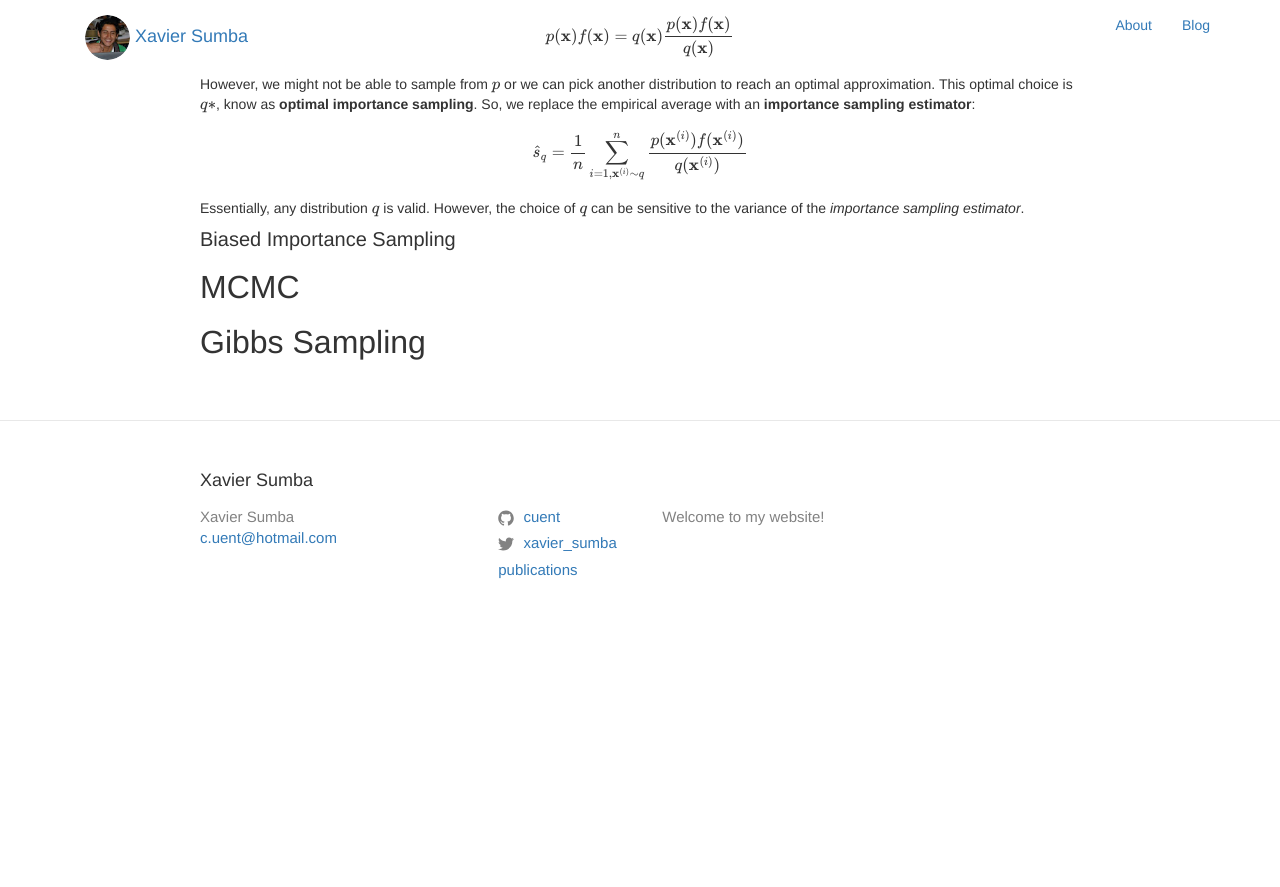
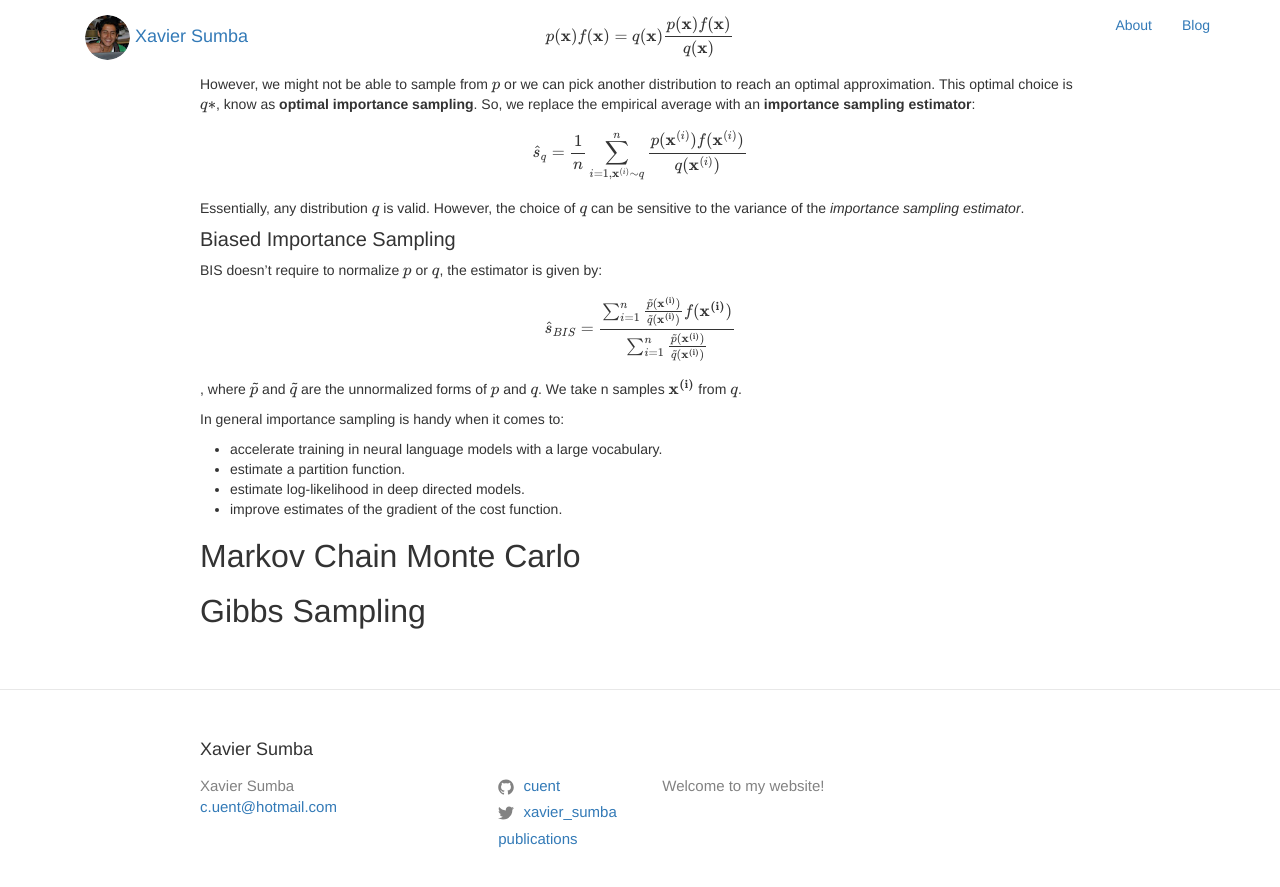
Before and after one commit to cuent/cuent.github.io, a Jekyll site: the page built from _posts/2019-07-31-sampling-methods.markdown, in a window 1280 px wide and 900 px high, scrolled down 874 px. Shown: the top 887 px of the window. Built offline with Jekyll 4.4.1, drawn with Linux system fonts in a browser that asks for light colours; nearby versions of some CDN libraries; formulas are drawn with MathJax 3; a style sheet for code colours, icons or effects is not loaded; before the commit the page ends 1509 px from its top, so only the background shows below that.

```diff
--- a/_posts/2019-07-31-sampling-methods.markdown
+++ b/_posts/2019-07-31-sampling-methods.markdown
@@ -43,6 +43,21 @@ $$\hat s_q=\frac{1}{n}\sum_{i=1, \mathbf{x}^{(i)}\sim q}^n \frac{p(\mathbf{x}^{(
 Essentially, any distribution $$q$$ is valid. However, the choice of $$q$$ can be sensitive to the variance of the _importance sampling estimator_.
 
 ####  Biased Importance Sampling
+BIS doesn't require to normalize $$p$$ or $$q$$, the estimator is given by:
 
-## MCMC
+$$
+\hat s_{BIS}=\frac{\sum_{i=1}^n\frac{\tilde p(\mathbf{x^{(i)}})}{\tilde q(\mathbf{x^{(i)}})}f(\mathbf{x^{(i)}})}{\sum_{i=1}^n\frac{\tilde p(\mathbf{x^{(i)}})}{\tilde q(\mathbf{x^{(i)}})}}
+$$
+
+, where $$\tilde p$$ and $$\tilde q$$ are the unnormalized forms of $$p$$ and $$q$$. We take n samples $$\mathbf{x^{(i)}}$$ from $$q$$.
+
+In general importance sampling is handy when it comes to:
+- accelerate training in neural language models with a large vocabulary.
+- estimate a partition function.
+- estimate log-likelihood in deep directed models.
+- improve estimates of the gradient of the cost function.
+
+
+## Markov Chain Monte Carlo
+
 ## Gibbs Sampling
```
Also changed, not shown: _posts/2019-11-01-bayesian-framework.markdown (+18 -0 lines), _posts/2020-01-25-graph-representation-learning.markdown (added, +14 -0 lines).
